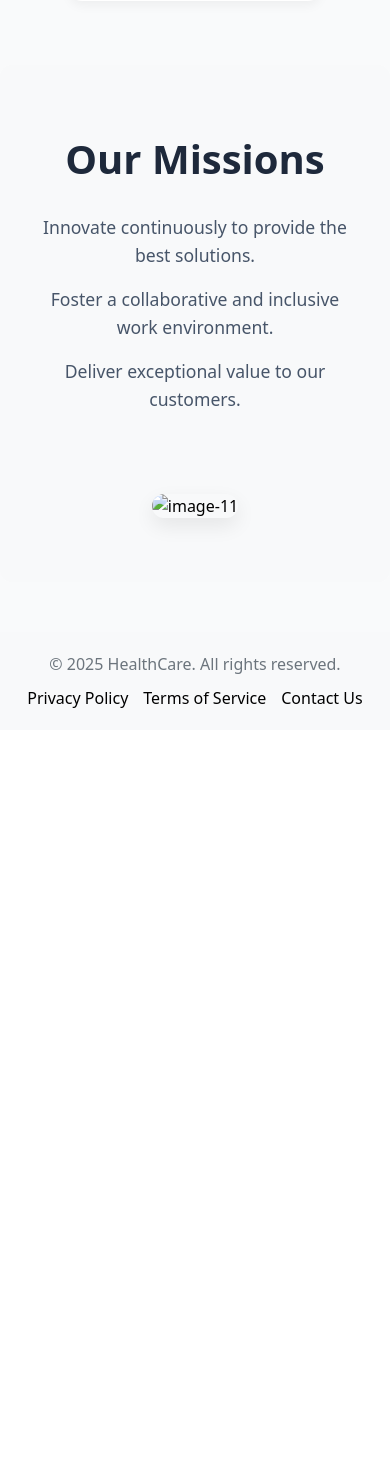
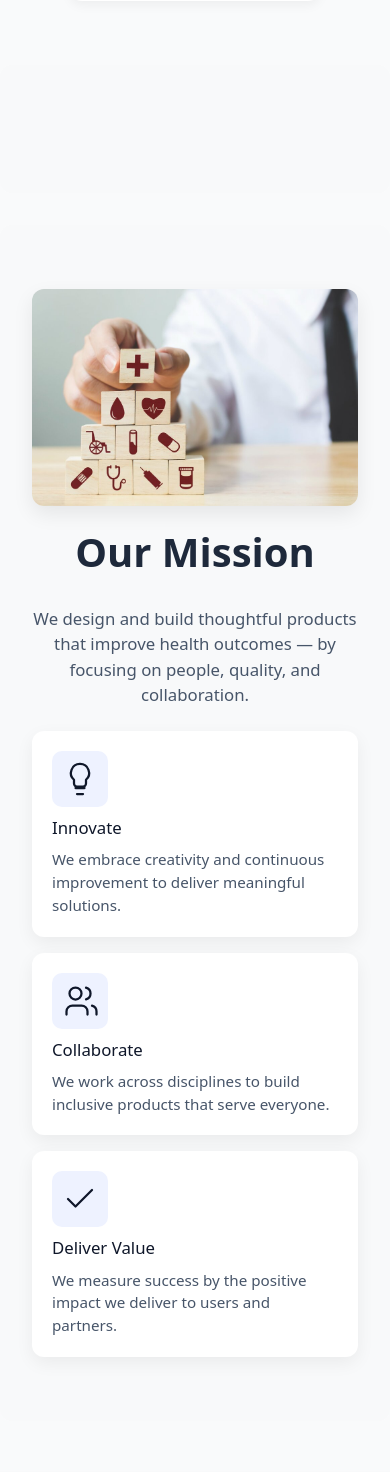
Before and after one commit to dev-azimjon-tech/health-, a Flask app: page /about in a window 390 px wide. Shown: the part 884-2356 px from the top of the page. Before the commit the page ends 1592 px from the top, so only its background shows below. Run offline with Flask 3, Linux system fonts and the light colour scheme; some libraries are stand-ins or nearby versions.

Commit message:
Refactor code structure for improved readability and maintainability Ready for changing style for mobile.

```diff
--- a/app.py
+++ b/app.py
@@ -42,15 +42,11 @@ def drugs():
 
     result = None
     if query:
-        # Get all drug names
         drug_names = [d["name"] for d in all_drugs]
-        # Find closest matches
         matches = get_close_matches(query, drug_names, n=1, cutoff=0.6)
 
         if matches:
-            # Get the best match
             best_match = matches[0]
-            # Find the drug with this name
             for d in all_drugs:
                 if d["name"] == best_match:
                     result = d
--- a/static/main.css
+++ b/static/main.css
@@ -350,10 +350,69 @@
     box-shadow: 0 8px 20px rgba(0,0,0,0.08);
 }
 
-/* Media query for responsiveness */
+
 @media (max-width: 768px) {
     .about-mission {
         flex-direction: column;
         text-align: center;
     }
 }
+
+
+.lead {
+    color: #475569;
+    font-size: 1.05rem;
+    margin-bottom: 1.25rem;
+}
+
+.mission-cards {
+    display: grid;
+    grid-template-columns: repeat(3, 1fr);
+    gap: 1rem;
+    margin-top: 1.5rem;
+}
+
+.mission-card {
+    background: #ffffff;
+    border-radius: 12px;
+    padding: 1.25rem;
+    box-shadow: 0 6px 18px rgba(2,6,23,0.06);
+    text-align: left;
+}
+
+.mission-card h3 {
+    margin-top: 0.5rem;
+    font-size: 1.05rem;
+    color: #0f172a;
+}
+
+.mission-card p {
+    color: #475569;
+    font-size: 0.95rem;
+    margin-top: 0.5rem;
+}
+
+.mission-icon {
+    background: #eef2ff;
+    width: 56px;
+    height: 56px;
+    border-radius: 10px;
+    display: inline-flex;
+    align-items: center;
+    justify-content: center;
+}
+
+@media (max-width: 900px) {
+    .mission-cards {
+        grid-template-columns: repeat(2, 1fr);
+    }
+}
+
+@media (max-width: 600px) {
+    .mission-cards {
+        grid-template-columns: 1fr;
+    }
+    .about-mission {
+        gap: 1rem;
+    }
+}
--- a/templates/about.html
+++ b/templates/about.html
@@ -21,19 +21,56 @@
 </div>
 
 <div class="about-container-2">
-    <div class="about-mission">
+</div>
+
+<div class="about-container-2">
+    <section class="about-mission" aria-labelledby="mission-heading">
+        <div class="about-mission-image">
+            <img src="{{ url_for('static', filename='images/mission-health-img.jpeg') }}" alt="Illustration of our mission">
+        </div>
+
         <div class="about-mission-content">
-            <h2>Our Missions</h2>
-            <ul>
-                <li>Innovate continuously to provide the best solutions.</li>
-                <li>Foster a collaborative and inclusive work environment.</li>
-                <li>Deliver exceptional value to our customers.</li>
-            </ul>
+            <h2 id="mission-heading">Our Mission</h2>
+            <p class="lead">We design and build thoughtful products that improve health outcomes — by focusing on people, quality, and collaboration.</p>
+
+            <div class="mission-cards" role="list">
+                <article class="mission-card" role="listitem">
+                    <div class="mission-icon" aria-hidden="true">
+                        <svg width="36" height="36" viewBox="0 0 24 24" fill="none" xmlns="http://www.w3.org/2000/svg">
+                            <path d="M9 18h6" stroke="#0f172a" stroke-width="1.5" stroke-linecap="round" stroke-linejoin="round"/>
+                            <path d="M10 22h4" stroke="#0f172a" stroke-width="1.5" stroke-linecap="round" stroke-linejoin="round"/>
+                            <path d="M12 2a6 6 0 00-4 10.5V15a2 2 0 002 2h4a2 2 0 002-2v-2.5A6 6 0 0012 2z" stroke="#0f172a" stroke-width="1.5" stroke-linecap="round" stroke-linejoin="round"/>
+                        </svg>
+                    </div>
+                    <h3>Innovate</h3>
+                    <p>We embrace creativity and continuous improvement to deliver meaningful solutions.</p>
+                </article>
+
+                <article class="mission-card" role="listitem">
+                    <div class="mission-icon" aria-hidden="true">
+                        <svg width="36" height="36" viewBox="0 0 24 24" fill="none" xmlns="http://www.w3.org/2000/svg">
+                            <path d="M17 21v-2a4 4 0 00-4-4H7a4 4 0 00-4 4v2" stroke="#0f172a" stroke-width="1.5" stroke-linecap="round" stroke-linejoin="round"/>
+                            <circle cx="9" cy="7" r="4" stroke="#0f172a" stroke-width="1.5" stroke-linecap="round" stroke-linejoin="round"/>
+                            <path d="M23 21v-2a4 4 0 00-3-3.87" stroke="#0f172a" stroke-width="1.5" stroke-linecap="round" stroke-linejoin="round"/>
+                            <path d="M16 3.13a4 4 0 010 7.75" stroke="#0f172a" stroke-width="1.5" stroke-linecap="round" stroke-linejoin="round"/>
+                        </svg>
+                    </div>
+                    <h3>Collaborate</h3>
+                    <p>We work across disciplines to build inclusive products that serve everyone.</p>
+                </article>
+
+                <article class="mission-card" role="listitem">
+                    <div class="mission-icon" aria-hidden="true">
+                        <svg width="36" height="36" viewBox="0 0 24 24" fill="none" xmlns="http://www.w3.org/2000/svg">
+                            <path d="M20 6L9 17l-5-5" stroke="#0f172a" stroke-width="1.5" stroke-linecap="round" stroke-linejoin="round"/>
+                        </svg>
+                    </div>
+                    <h3>Deliver Value</h3>
+                    <p>We measure success by the positive impact we deliver to users and partners.</p>
+                </article>
+            </div>
         </div>
-        <div class="about-mission-image">
-            <img src="https://via.placeholder.com/400" alt="image-11">
-        </div>
-    </div>
+    </section>
 </div>
 
 {% endblock %}
--- a/templates/home.html
+++ b/templates/home.html
@@ -9,13 +9,13 @@
     </div>
 
     <div class="main-img-div">
-        <img src="{{ url_for('static', filename='images/healthcare.jpg') }}" alt="Healthcare Image" class="main-img">
+        <img src="{{ url_for('static', filename='images/health-img1.jpg') }}" alt="Healthcare Image" class="main-img">
     </div>
 </div>
 
 <div class="home-main-div-2">
     <div class="main-2-img-div">
-        <img src="{{ url_for('static', filename='images/ai-health.jpg') }}" alt="AI Image" class="main-2-img">
+        <img src="{{ url_for('static', filename='images/health-img2.jpg') }}" alt="AI Image" class="main-2-img">
     </div>
 
     <div class="main-2-text-div">
```
Also changed, not shown: static/images/health-img1.jpg (added), static/images/health-img2.jpg (added), static/images/mission-health-img.jpeg (added).
